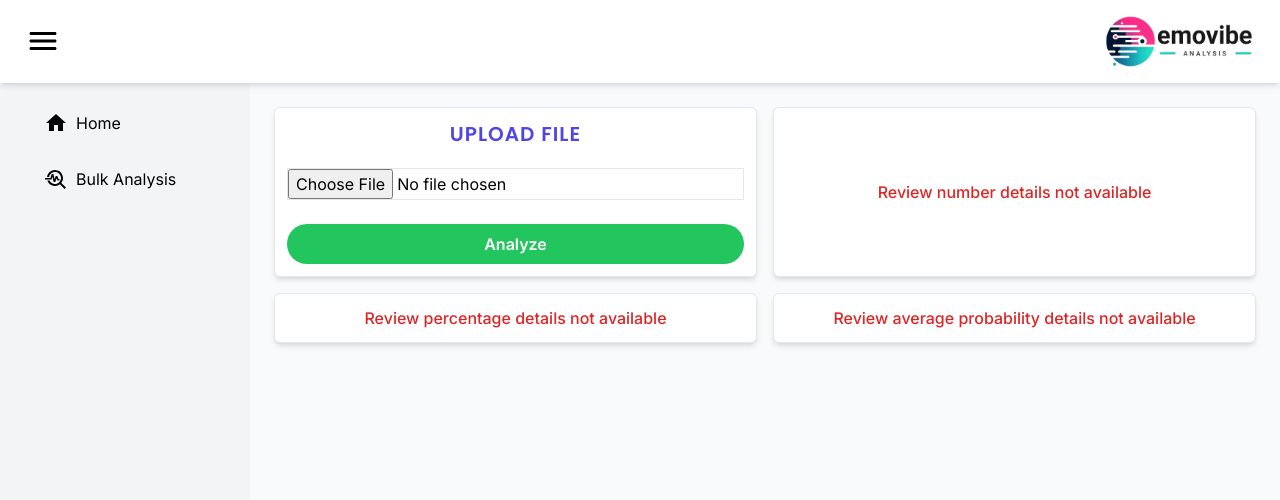
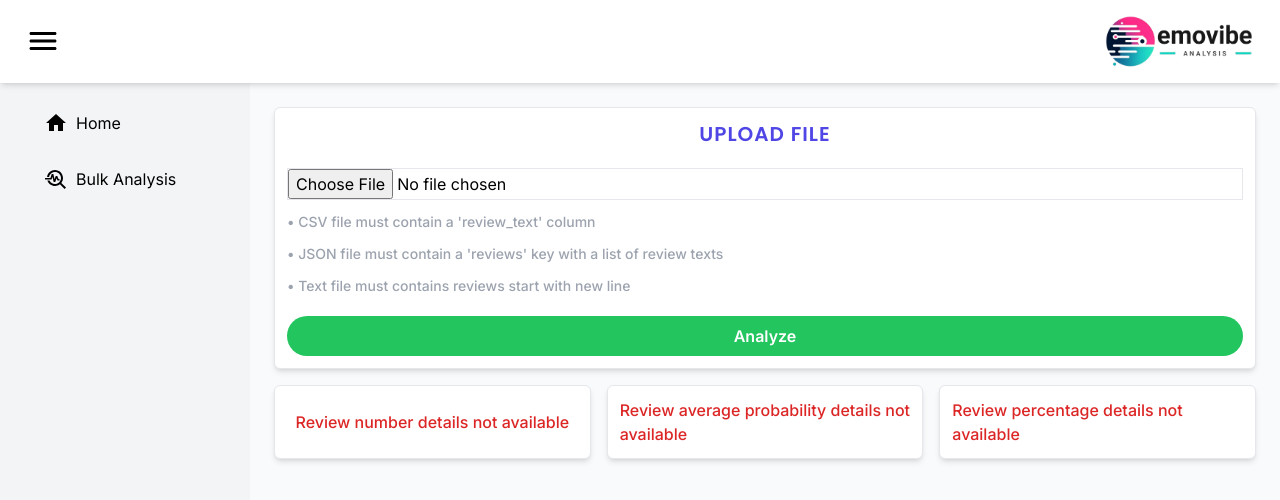
Before and after one commit to PatelPreyansh30/fe-sentimental-analysis, a Next.js app: page /home/bulk in a window 1280 px wide. Shown: the top 500 px of the page. Built offline with nearby package versions, Linux system fonts and the light colour scheme.

Commit message:
ui changes

```diff
--- a/src/components/NotAvailable.tsx
+++ b/src/components/NotAvailable.tsx
@@ -2,7 +2,7 @@ import React from "react";
 
 const NotAvailable = (props: { label: string }) => {
   return (
-    <p className="block text-red-600 font-medium">
+    <p className={`block text-red-600 font-medium`}>
       {`${props.label} details not available`}
     </p>
   );
--- /dev/null
+++ b/src/components/Warnings.tsx
@@ -0,0 +1,7 @@
+import React from "react";
+
+const Warnings = (props: { label: string }) => {
+  return <p className={`text-gray-400 text-sm font-medium`}>{props.label}</p>;
+};
+
+export default Warnings;
--- a/src/module/BulkAnalyze/BulkAnalyze.tsx
+++ b/src/module/BulkAnalyze/BulkAnalyze.tsx
@@ -20,7 +20,7 @@ const BulkAnalyze = () => {
   return (
     <>
       {isApiCalling && <Loader />}
-      <div className="grid grid-cols-2 gap-4">
+      <div className="grid grid-cols-1 gap-4">
         <BulkAnalyzeInput
           uploadedFile={uploadedFile}
           setUploadedFile={setUploadedFile}
@@ -29,11 +29,13 @@ const BulkAnalyze = () => {
           setReviewAverageProbability={setReviewAverageProbability}
           setIsApiCalling={setIsApiCalling}
         />
-        <ReviewNumber reviewNumber={reviewNumber} />
-        <ReviewPercentage reviewPercentage={reviewPercentage} />
-        <ReviewAverageProbability
-          reviewAverageProbability={reviewAverageProbability}
-        />
+        <div className="grid grid-cols-3 gap-4">
+          <ReviewNumber reviewNumber={reviewNumber} />
+          <ReviewAverageProbability
+            reviewAverageProbability={reviewAverageProbability}
+          />
+          <ReviewPercentage reviewPercentage={reviewPercentage} />
+        </div>
       </div>
     </>
   );
--- a/src/module/BulkAnalyze/BulkAnalyzeInput.tsx
+++ b/src/module/BulkAnalyze/BulkAnalyzeInput.tsx
@@ -1,8 +1,8 @@
 import BoxHeading from "@/components/BoxHeading";
+import Warnings from "@/components/Warnings";
 import { ApiConstant } from "@/constant/applicationConstant";
 import appClient from "@/network/appClient";
 import { ToastErrorMessage } from "@/utils/toastifyAlerts";
-import { Tooltip } from "@mui/material";
 import React, { useState } from "react";
 
 const BulkAnalyzeInput = (props: {
@@ -57,19 +57,17 @@ const BulkAnalyzeInput = (props: {
     <div className="p-3 border rounded-md shadow-md bg-white">
       <div className="grid grid-cols-1 gap-3">
         <BoxHeading label="UPLOAD FILE" />
-        <Tooltip
-          title="Must have CSV with review_text column and JSON with review key"
-          placement="bottom"
-        >
-          <input
-            type="file"
-            onChange={handleFileChange}
-            className="w-full border"
-          />
-        </Tooltip>
+        <input
+          type="file"
+          onChange={handleFileChange}
+          className="w-full border"
+        />
+        <Warnings label="&#8226; CSV file must contain a 'review_text' column" />
+        <Warnings label="&#8226; JSON file must contain a 'reviews' key with a list of review texts" />
+        <Warnings label="&#8226; Text file must contains reviews start with new line" />
         <button
           onClick={handleOnClick}
-          className={`block mt-3 px-6 py-2 rounded-full text-white font-semibold bg-green-500 ${
+          className={`block mt-2 px-6 py-2 rounded-full text-white font-semibold bg-green-500 ${
             isButtonClicked ? "cursor-not-allowed" : "hover:bg-green-600"
           }`}
           disabled={isButtonClicked}
```
